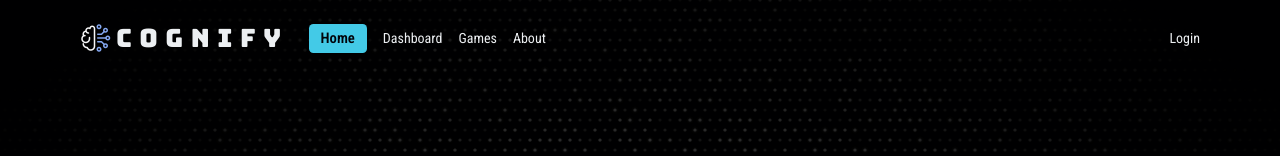
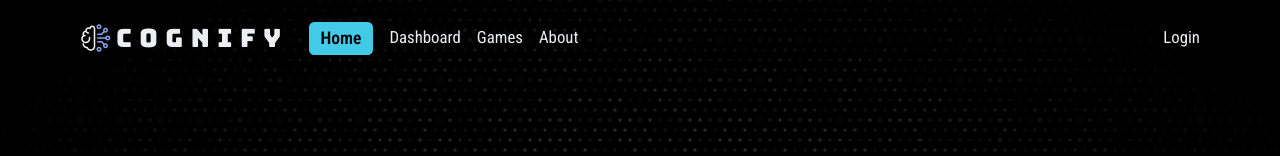
Before and after one commit to davidrapu/Cognify, a React app in the folder frontend/: page / in a window 1280 px wide. Shown: the top 156 px of the page. Built offline with nearby package versions, Linux system fonts and the light colour scheme; the HTML template or start-up script is replaced by a standard one.

Commit message:
Bigger navigation

```diff
--- a/frontend/src/components/Nav.tsx
+++ b/frontend/src/components/Nav.tsx
@@ -13,9 +13,9 @@ import { AvatarFallback } from "@radix-ui/react-avatar";
 import Logo from "./Logo";
 
 const activePageStyle: string =
-  "bg-primary text-primary-foreground text-[1.05em] px-3 py-1 rounded-[0.3em] m-0 font-semibold";
+  "bg-primary text-primary-foreground text-[1.25em] px-3 py-1 rounded-[0.3em] m-0 font-semibold";
 const inactivePageStyle: string =
-  "text-[1em] text-foreground transition-colors duration-150 ease-out hover:text-primary hover:underline underline-offset-4";
+  "text-[1.2em] text-foreground transition-colors duration-150 ease-out hover:text-primary hover:underline underline-offset-4";
 
 export default function Nav() {
   const { loggedIn } = useAuth();
@@ -93,7 +93,7 @@ export default function Nav() {
             </NavigationMenuTrigger>
           ) : (
             <NavigationMenuLink>
-              <Link to="/login" className="flex items-center text-foreground">
+              <Link to="/login" className="flex items-center text-foreground text-[1.2em] ">
                 Login
               </Link>
               {/* Include signup and logged-in user state later */}
```
